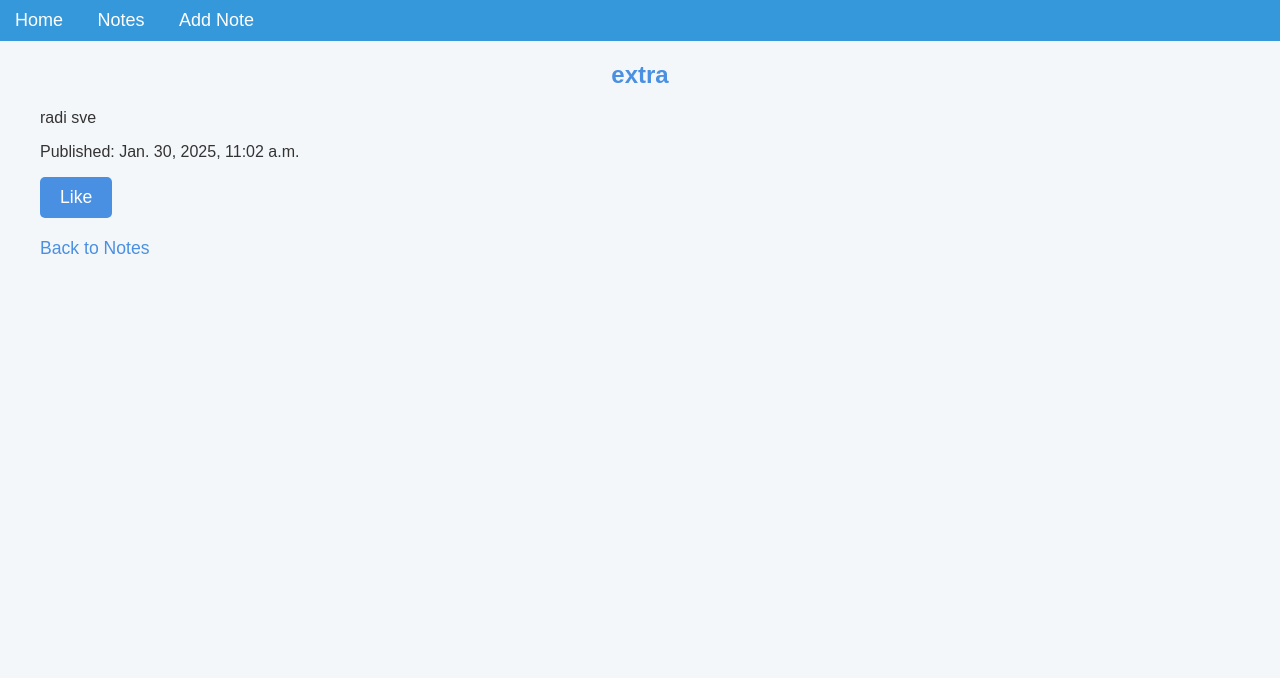
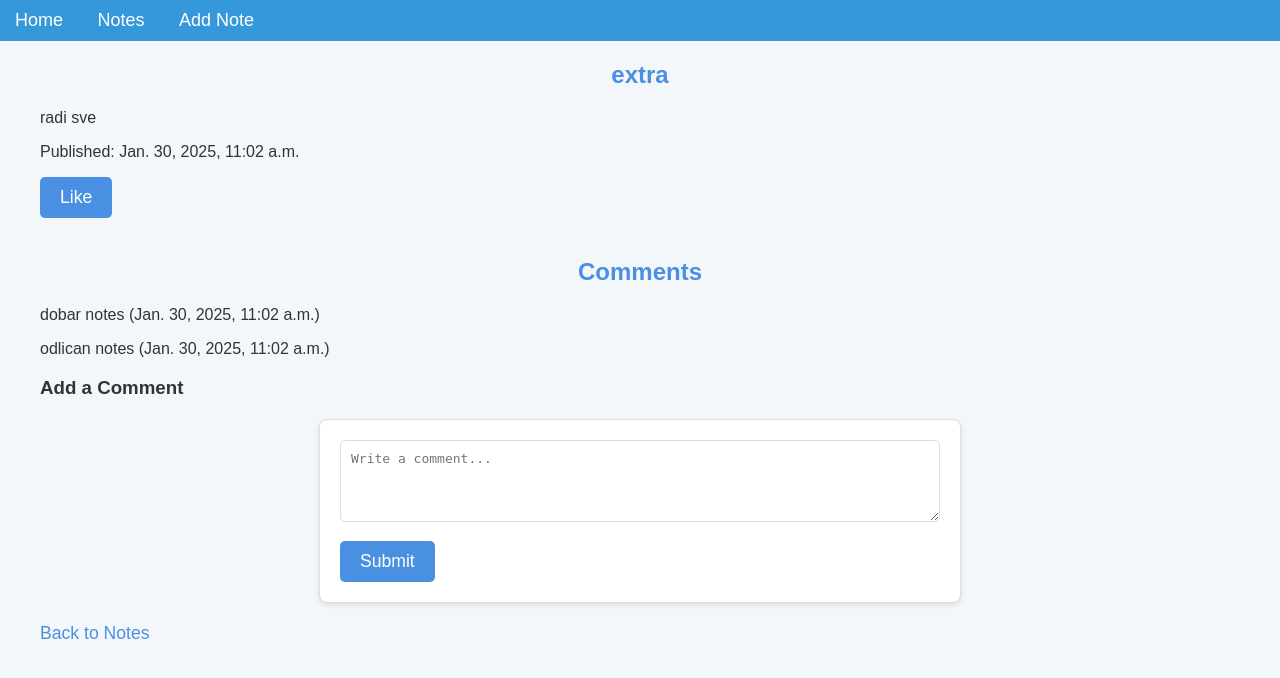
Before and after one commit to mlenic23/NoteHub, a Django app: page /notes/1/ in a window 1280 px wide. Shown: the top 678 px of the page. Run offline with Django 5.2, Linux system fonts and the light colour scheme; data comes from the database, SQL or seed files in the repository; both versions use the stored data as it was after the commit.

Commit message:
Add comments

```diff
--- a/projekt/notes/models.py
+++ b/projekt/notes/models.py
@@ -12,3 +12,12 @@ class Note(models.Model):
 
     def __str__(self):
         return self.title
+
+
+class Comment(models.Model):
+    note = models.ForeignKey(Note, on_delete=models.CASCADE, related_name='comments')
+    text = models.TextField()
+    created_at = models.DateTimeField(auto_now_add=True)
+
+    def __str__(self):
+        return f"Comment on {self.note.title} by {self.created_at}"
--- a/projekt/notes/templates/notes/detail.html
+++ b/projekt/notes/templates/notes/detail.html
@@ -12,5 +12,19 @@
         <button type="submit">Like</button>
     </form>
 
+    <h2>Comments</h2>
+    {% for comment in comments %}
+        <p>{{comment.text}} ({{comment.created_at}})</p>
+    {% empty %}
+        <p>No comments yet.</p>
+    {% endfor %}
+
+    <h3>Add a Comment</h3>
+    <form method="post" action="{% url 'notes:add_comment' note.id %}">
+        {% csrf_token %}
+        <textarea name="comment_text" rows="4" cols="50" placeholder="Write a comment..."></textarea><br>
+        <button type="submit">Submit</button>
+    </form>
+
     <a href="{% url 'notes:index' %}">Back to Notes</a>
 {% endblock %}
--- a/projekt/notes/urls.py
+++ b/projekt/notes/urls.py
@@ -8,6 +8,7 @@ urlpatterns = [
     path('', views.index, name='index'),
     path('add/', views.add_note, name='add_note'),
     path('<int:note_id>/', views.detail, name='detail'),
+    path('<int:note_id>/comment/', views.add_comment, name='add_comment'),
    # path('<int:note_id>/results/', views.results, name='results'),
     path('<int:note_id>/like/', views.like, name='like'),
     path('<int:note_id>/delete/', views.delete_note, name='delete_note')
--- a/projekt/notes/views.py
+++ b/projekt/notes/views.py
@@ -1,6 +1,6 @@
 from django.shortcuts import get_object_or_404, render, redirect
 from django.http import HttpResponse
-from .models import Note
+from .models import Note, Comment
 
 
 def index(request):
@@ -13,7 +13,9 @@ def home(request):
 
 def detail(request, note_id):
     note = get_object_or_404(Note, pk=note_id)
-    return render(request, 'notes/detail.html', {'note': note})
+    comments = note.comments.all()
+
+    return render(request, 'notes/detail.html', {'note': note, 'comments': comments})
 
 #def results(request, note_id):
    # response = "You're looking at the results of note %s."
@@ -46,3 +48,12 @@ def delete_note(request, note_id):
     note.delete()
 
     return redirect('notes:index')
+
+
+def add_comment(request, note_id):
+    note = get_object_or_404(Note, pk=note_id)
+    if request.method == 'POST':
+        text = request.POST.get("comment_text")
+        if text:
+            Comment.objects.create(note=note, text=text)
+    return redirect('notes:detail', note_id=note.id)
```
Also changed, not shown: projekt/db.sqlite3, projekt/notes/migrations/0002_rename_note_text_note_title_note_content_note_likes_and_more.py (added), projekt/notes/migrations/0003_comment.py (added), 1 other file.
